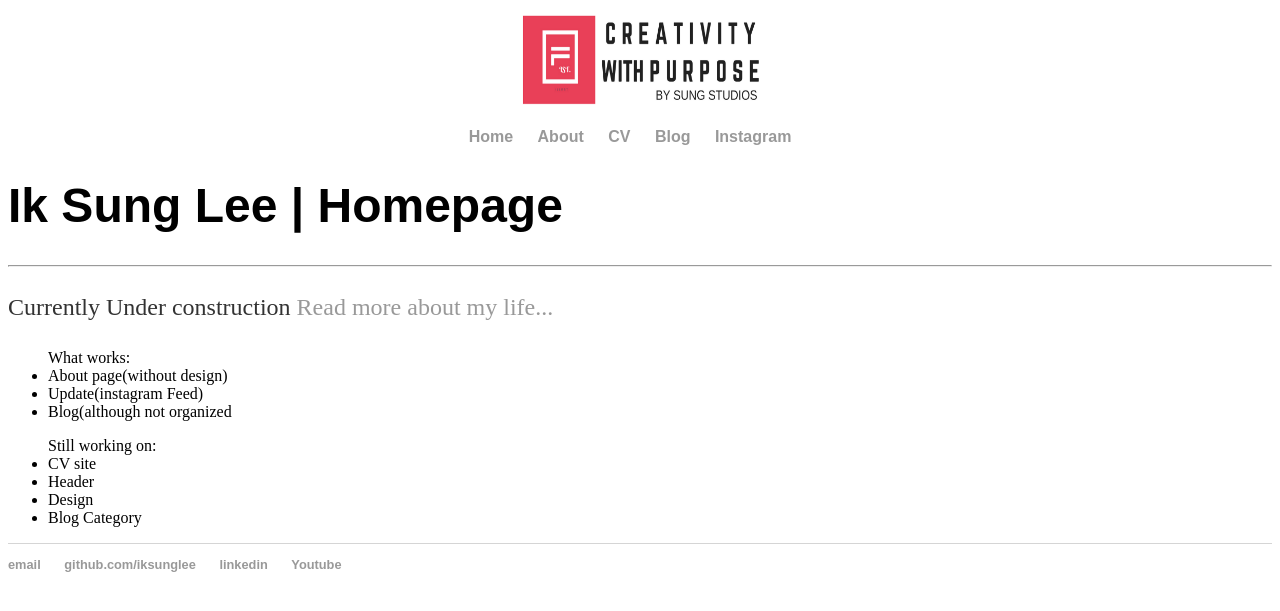
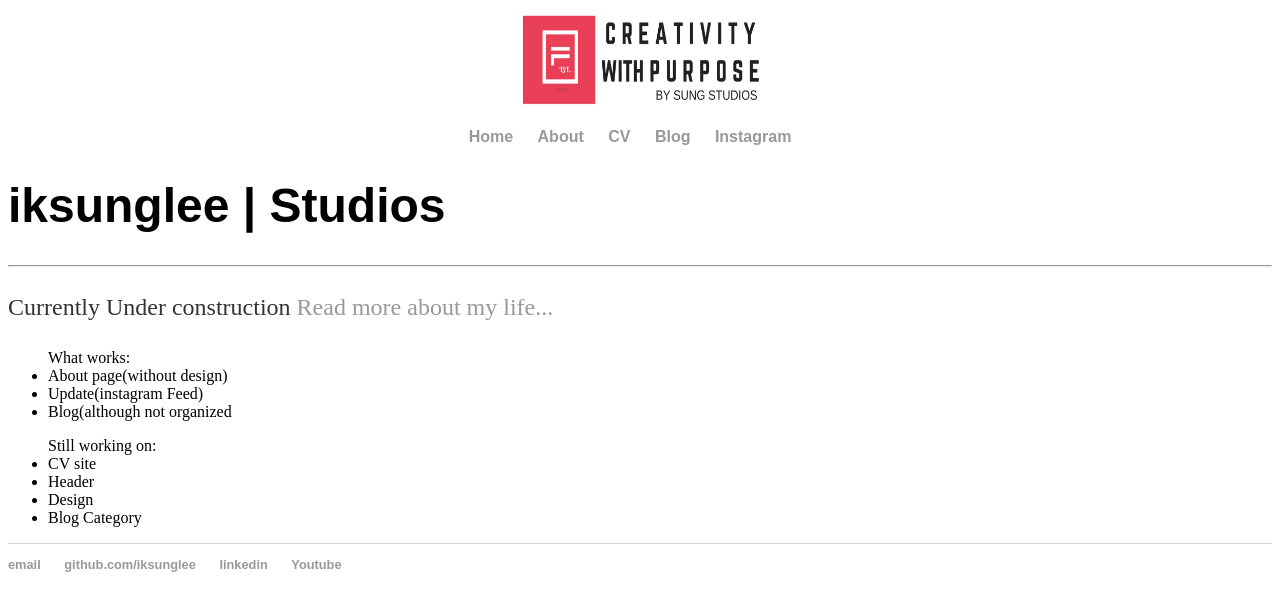
Before and after one commit to iksunglee/iksunglee.github.io, a Jekyll site: the page built from index.html, in a window 1280 px wide. Shown: the top 611 px of the page. Built offline with Jekyll 4.4.1, drawn with Linux system fonts in a browser that asks for light colours.

Commit message:
Update index.html
page title change

```diff
--- a/index.html
+++ b/index.html
@@ -4,7 +4,7 @@ title: iksunglee | Studios
 ---
 <div class="blurb">
 
-	<h1>Ik Sung Lee | Homepage </h1>
+	<h1>{{ page.title }}</h1>
 	<hr>
 	<p>Currently Under construction <a href="/about"> Read more about my life...</a></p>
 
```
